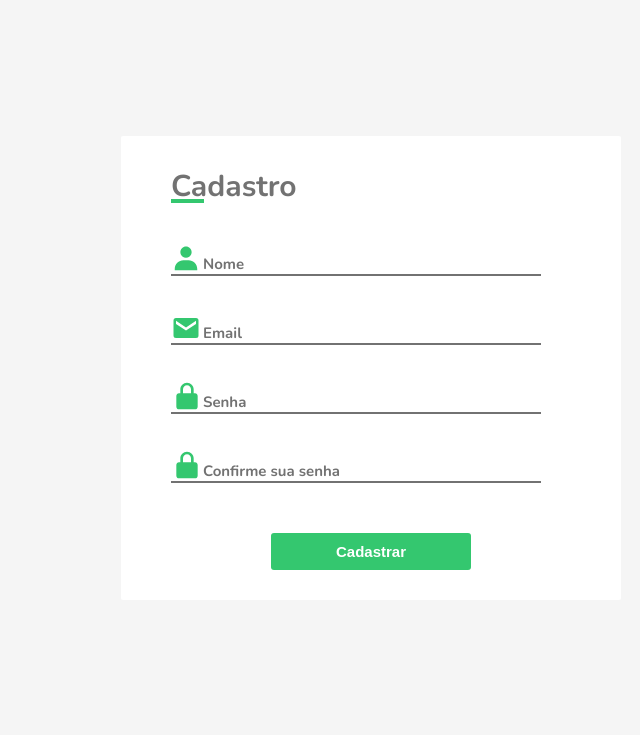
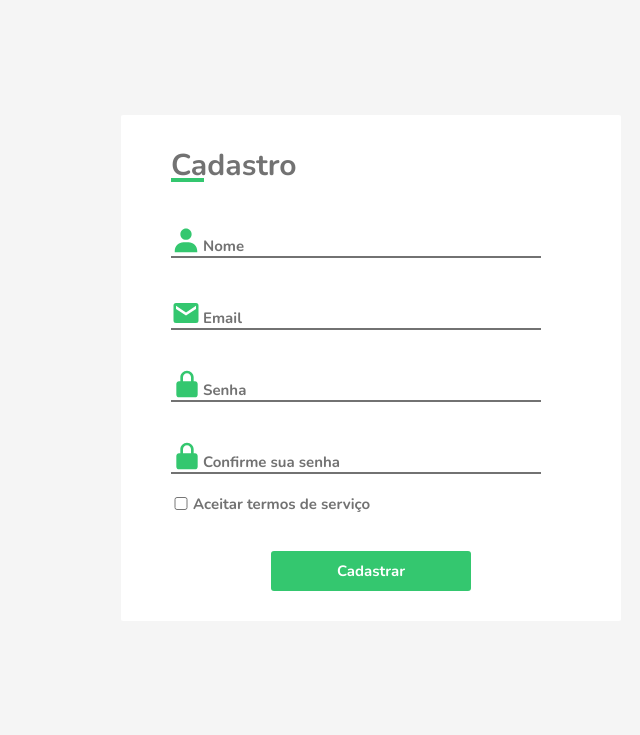
Before and after one commit to Rodrigo-bs/projeto-pratica_em_programacao_web, a PHP site: page /projeto-pratica_em_programacao_web/app/views/cadastro.html in a window 1280 px wide. Shown: the top 735 px of the page, without its empty margins (269-909 px from the left). Run offline with PHP 8.4, Linux system fonts and the light colour scheme.

Commit message:
Finalizando cadastro

```diff
--- a/app/views/cadastro.html
+++ b/app/views/cadastro.html
@@ -20,7 +20,7 @@
             </div>
 
             <div class="input-button">
-                <input type="email" name="email" maxlength="50" required>
+                <input type="text" name="email" maxlength="50" required>
                 <img src="../../assets/img/icon-email.svg" alt="" class="icon">
                 <label for="email">Email</label>
             </div>
@@ -37,10 +37,10 @@
                 <label for="password" id="confirma-senha">Confirme sua senha</label>
             </div>
 
-            <!-- <div class="input-button">
-                <label for="termo" id="termo">Aceitar termos de serviço</label>
+            <div class="input-checkbox">
+                <label for="checkbox" id="termo">Aceitar termos de serviço</label>
                 <input type="checkbox" name="termo" id="checkbox" required>
-            </div> -->
+            </div>
 
             <button type="submit" id="enviar">Cadastrar</button>
         </form>
--- a/assets/CSS/style_cadastro.css
+++ b/assets/CSS/style_cadastro.css
@@ -2,9 +2,10 @@
 
 *{
     box-sizing: border-box;
+    font-family: 'Nunito', 'sans-serif';
 }
+
 body{
-    font-family: 'Nunito', 'sans-serif';
     display: grid;
     align-items: center;
     justify-content: center;
@@ -37,9 +38,16 @@ h1::after{
     padding: 30px 80px 30px 50px;
 }
 
-.input-button{
+.input-checkbox{
+    margin: 20px 0px 35px 0px;
+}
+
+.input-checkbox, .input-button{
     position: relative;
-    margin-bottom: 50px;
+}
+
+.input-button + .input-button{
+    margin-top: 50px;
 }
 
 input{
@@ -94,8 +102,8 @@ label{
 #checkbox{
     width: 20px;
     left: 0px;
-    display: inline;
-    margin: 0;
+    display: inline-block;
+    margin: 0px;
     padding: 0px;
 }
 
@@ -103,11 +111,12 @@ label{
     margin: 0px;
     left: 22px;
     padding: 0px;
+    pointer-events: all !important;
 }
 
 input:focus ~ label,
 input:valid ~ label{
-    left: 22px;
+    left: 30px;
 }
 
 /* input:focus ~ img,
@@ -120,6 +129,6 @@ input:focus ~ img,
 input:valid ~ label,
 input:valid ~ img{
     bottom: 22px;
-    transform: scale(.8);
+    transform: scale(1,.9);
     transition: .3s ease;
 }
```
